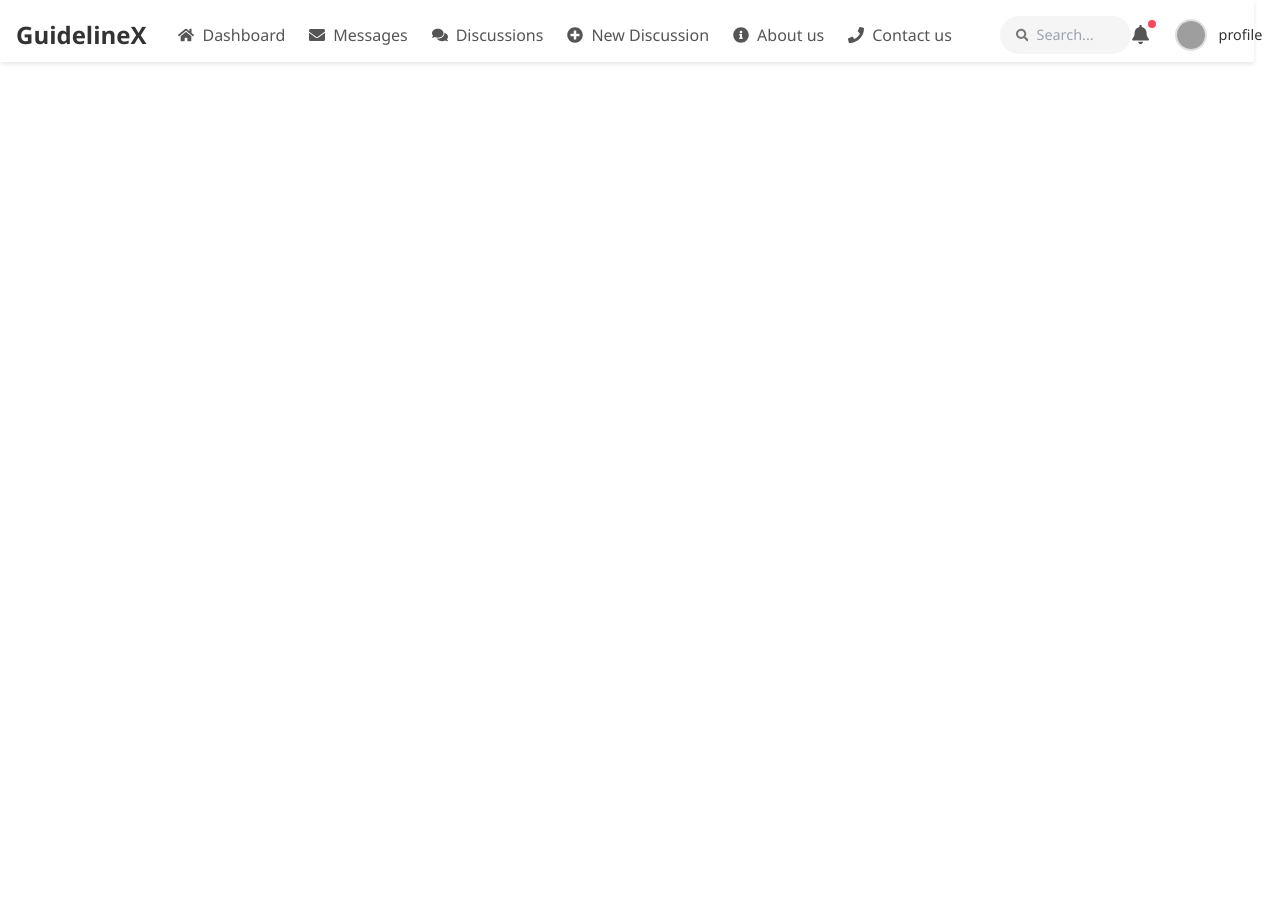
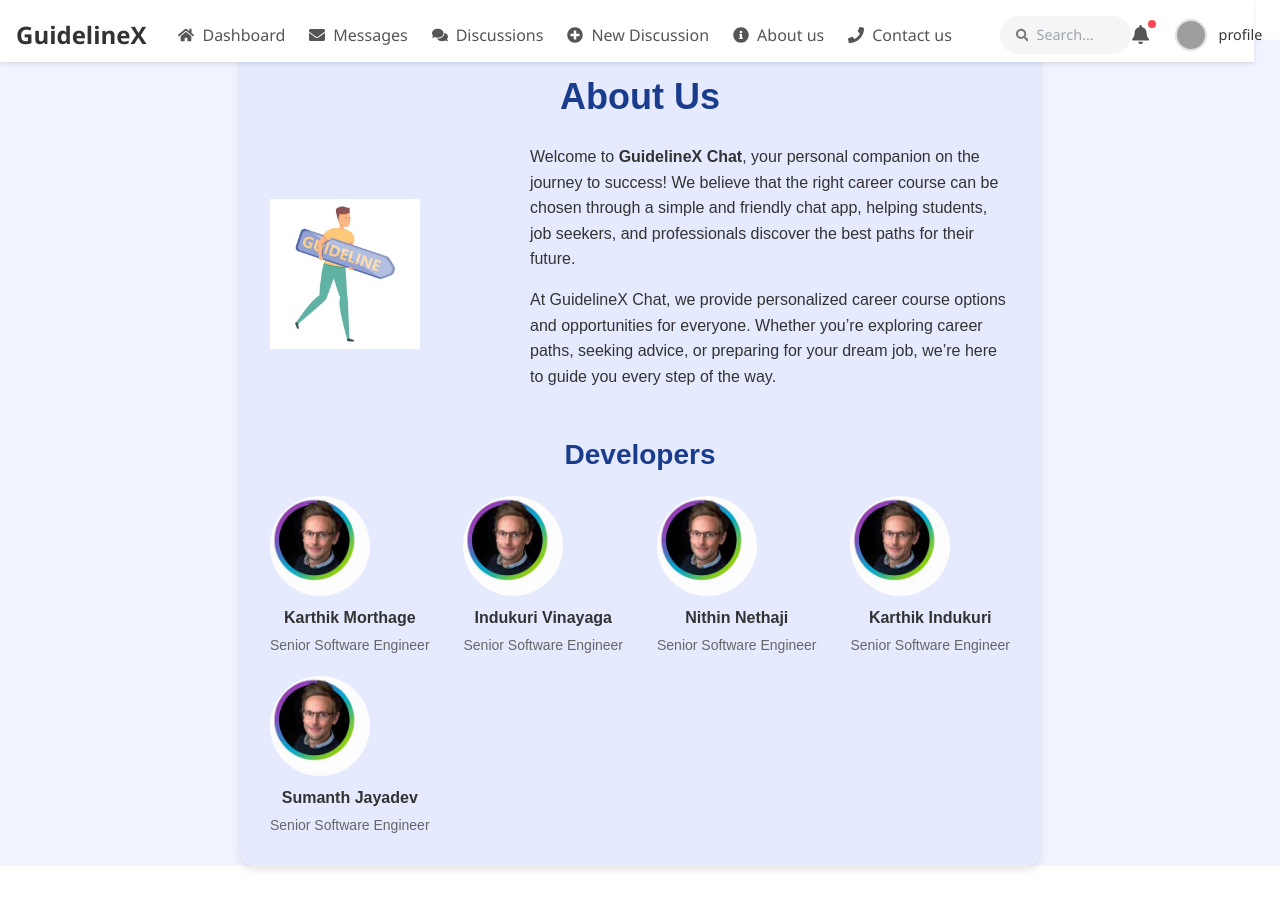
Before and after one commit to KevithMannage/sample, a React (Vite) app in the folder frontend/: page /aboutus in a window 1280 px wide. Before the commit the page ends 800 px from the top, so only its background shows below. Built offline with nearby package versions, Linux system fonts and the light colour scheme; grey boxes are pictures that could not be loaded.

Commit message:
implement the about us page

```diff
--- a/frontend/src/pages/AboutUs.jsx
+++ b/frontend/src/pages/AboutUs.jsx
@@ -1,13 +1,133 @@
+// src/components/AboutUs.js
 import React from 'react';
-import Navbar from '../Navbar';
+import Navbar from '../Navbar'; // Import Navbar component
+import logo from '../assets/logo.jpg'; // Import the missing logo image
+import developer1 from '../assets/developer1.jpg';
+import developer2 from '../assets/developer1.jpg'; // Use correct images
+import developer3 from '../assets/developer1.jpg';
+import developer4 from '../assets/developer1.jpg';
+import developer5 from '../assets/developer1.jpg';
+
 const AboutUs = () => {
   return (
-    <div>
-        <Navbar/>
-      <h1>Welcome to the AboutUs!</h1>
-      <p>This is your main AboutUs page.</p>
+    <div style={styles.container}>
+      <Navbar /> {/* Reusing Navbar */}
+
+      {/* Main Content */}
+      <div style={styles.card}>
+        <h1 style={styles.heading}>About Us</h1>
+        <div style={styles.content}>
+          {/* Logo Section */}
+          <div style={styles.logoContainer}>
+            <img src={logo} alt="Company Logo" style={styles.logo} />
+          </div>
+
+          {/* Text Section */}
+          <div style={styles.textContainer}>
+            <p style={styles.text}>
+              Welcome to <strong>GuidelineX Chat</strong>, your personal companion on the journey to success!
+              We believe that the right career course can be chosen through a simple and friendly chat app,
+              helping students, job seekers, and professionals discover the best paths for their future.
+            </p>
+            <p style={styles.text}>
+              At GuidelineX Chat, we provide personalized career course options and opportunities for everyone.
+              Whether you’re exploring career paths, seeking advice, or preparing for your dream job, we’re here to guide you every step of the way.
+            </p>
+          </div>
+        </div>
+
+        {/* Developers Section */}
+        <h2 style={styles.subHeading}>Developers</h2>
+        <div style={styles.developersContainer}>
+          {[developer1, developer2, developer3, developer4, developer5].map((dev, index) => (
+            <div key={index} style={styles.developer}>
+              <img src={dev} alt={`Developer ${index + 1}`} style={styles.developerImage} />
+              <p style={styles.developerName}>{["Karthik Morthage", "Indukuri Vinayaga", "Nithin Nethaji", "Karthik Indukuri", "Sumanth Jayadev"][index]}</p>
+              <p style={styles.developerRole}>Senior Software Engineer</p>
+            </div>
+          ))}
+        </div>
+      </div>
     </div>
   );
 };
 
+// Inline styles
+const styles = {
+  container: {
+    minHeight: '100vh',
+    backgroundColor: '#f0f4ff',
+    fontFamily: 'Arial, sans-serif',
+  },
+  card: {
+    maxWidth: '800px',
+    margin: '40px auto',
+    padding: '30px',
+    backgroundColor: '#e6eaff',
+    borderRadius: '15px',
+    boxShadow: '0 4px 8px rgba(0, 0, 0, 0.1)',
+  },
+  heading: {
+    fontSize: '36px',
+    fontWeight: 'bold',
+    color: '#1a3c8d',
+    textAlign: 'center',
+    marginBottom: '20px',
+  },
+  content: {
+    display: 'flex',
+    alignItems: 'center',
+    gap: '20px',
+  },
+  logoContainer: {
+    flex: '1',
+  },
+  logo: {
+    width: '150px',
+    height: 'auto',
+  },
+  textContainer: {
+    flex: '2',
+  },
+  text: {
+    fontSize: '16px',
+    color: '#333',
+    lineHeight: '1.6',
+    marginBottom: '15px',
+  },
+  subHeading: {
+    fontSize: '28px',
+    fontWeight: 'bold',
+    color: '#1a3c8d',
+    margin: '30px 0 20px',
+    textAlign: 'center',
+  },
+  developersContainer: {
+    display: 'flex',
+    justifyContent: 'space-between',
+    flexWrap: 'wrap',
+    gap: '20px',
+  },
+  developer: {
+    textAlign: 'center',
+  },
+  developerImage: {
+    width: '100px',
+    height: '100px',
+    borderRadius: '50%',
+    objectFit: 'cover',
+    marginBottom: '10px',
+  },
+  developerName: {
+    fontSize: '16px',
+    fontWeight: 'bold',
+    color: '#333',
+    margin: '5px 0',
+  },
+  developerRole: {
+    fontSize: '14px',
+    color: '#666',
+  },
+};
+
 export default AboutUs;
```
Also changed, not shown: frontend/src/assets/developer1.jpg (added), frontend/src/assets/logo.jpg (added).
